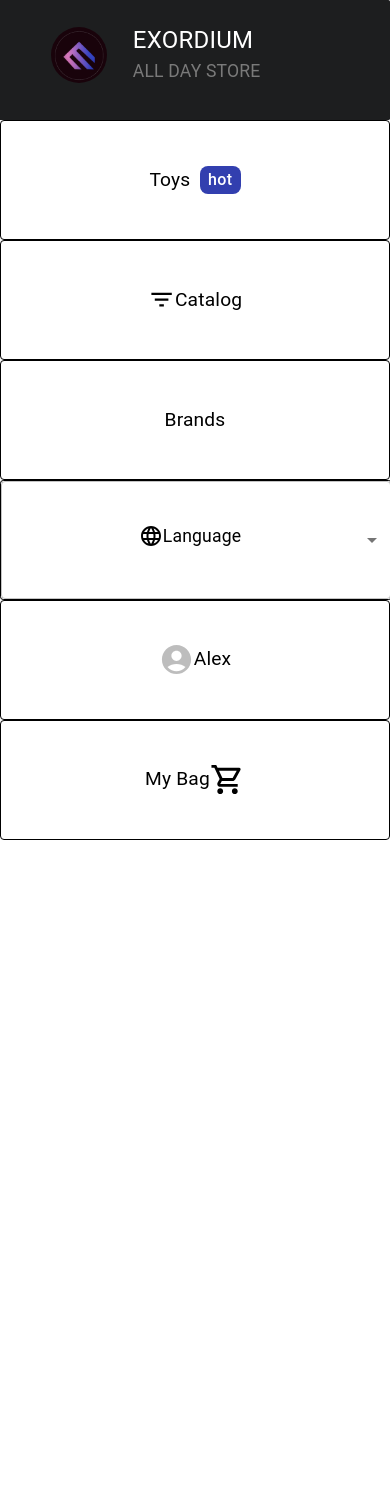
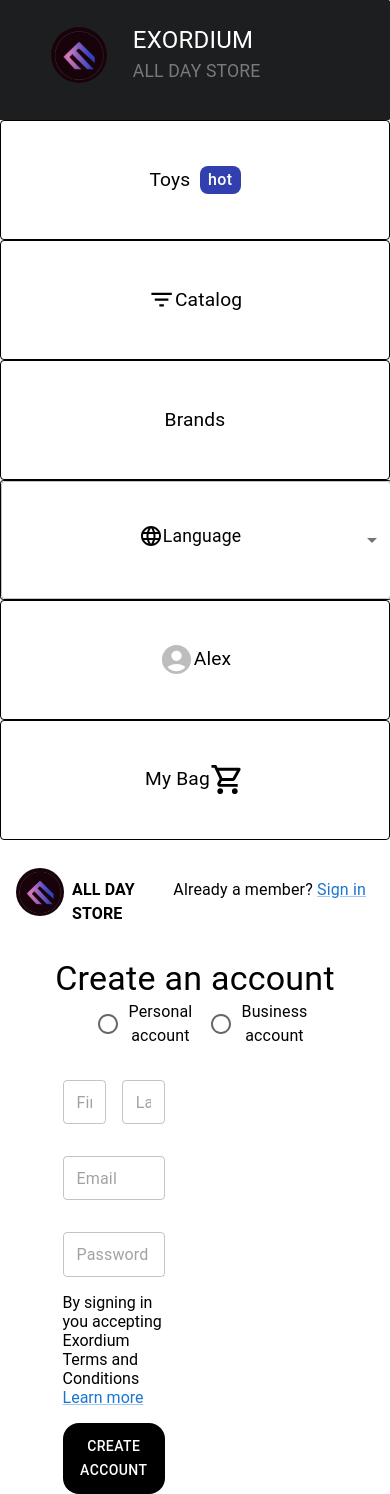
Before and after one commit to Exordium-Project/e-shop, a React (Create React App) app in the folder client/: page /sign in a window 390 px wide. Before the commit the page ends 844 px from the top, so only its background shows below. Built offline with nearby package versions, Linux system fonts and the light colour scheme.

Commit message:
Sign up component - responsive
			#	new file:   client/src/components/SignUp/SignUp.js

```diff
--- a/client/src/App.js
+++ b/client/src/App.js
@@ -8,6 +8,7 @@ import User from './components/Header/User-profile/UserProfile';
 import MyBag from './components/Header/MyBag/MyBag';
 import Main from './components/main-layout/mainPage';
 import './components/main-layout/mainPage.scss';
+import SignUp from './components/SignUp/SignUp';
 
 
 function App() {
@@ -18,15 +19,18 @@ function App() {
 
             <Routes>
                 <Route path='/' element={<Main />} />
-                <Route path='/toys' element={<Toys />} />
-                <Route path='/catalog' element={<Catalog />} />
-                <Route path='/brands' element={<Brands />} />
-                <Route path='/user' element={<User />} />
-                <Route path='/mybag' element={<MyBag />} />
+                <Route path='/toys' element={<Toys/>}/>
+                <Route path='/catalog' element={<Catalog/>}/>
+                <Route path='/brands' element={<Brands/>}/>
+                <Route path='/user' element={<User/>}/>
+                <Route path='/mybag' element={<MyBag/>}/>
+                <Route path='/sign' element={<SignUp />} />
             </Routes>
+{/*
+            <h2>Exordium Project</h2>
+            <SearchBar></SearchBar> */}
 
         </div>
     );
 }
-
 export default App;
--- /dev/null
+++ b/client/src/components/SignUp/Inputs.js
@@ -0,0 +1,29 @@
+import React from 'react'
+import './SignUp.scss'
+import { StyledEngineProvider, Grid, Box, TextField, Link, Button } from '@mui/material'
+
+const Inputs = () => {
+    return (
+        <StyledEngineProvider injectFirst={true}>
+                <Grid xs={7} md={7}>
+                    <Box className='name-box'>
+                        <TextField placeholder='First name' data-testid='firstName' />
+                        <TextField placeholder='Last name' />
+                    </Box>
+                    <Box className='email-box'>
+                        <TextField placeholder='Email' />
+                    </Box>
+                    <Box className='password-box'>
+                        <TextField placeholder='Password' />
+                    </Box>
+                    <Box className='span-and-button'>
+                        <span className='span'>By signing in you accepting Exordium Terms and Conditions <Link to='/'>Learn more</Link></span>
+                        <Button className='button'>Create account</Button>
+                    </Box>
+                </Grid>
+
+        </StyledEngineProvider>
+    )
+}
+
+export default Inputs
--- /dev/null
+++ b/client/src/components/SignUp/SignUp.js
@@ -0,0 +1,64 @@
+import React, { useState } from 'react'
+import './SignUp.scss'
+import Logo from '../Header/Logo.png'
+import { Box, StyledEngineProvider, Grid, Typography, Link, RadioGroup, Radio, FormControlLabel, FormControl } from '@mui/material'
+import Inputs from './Inputs'
+
+const SignUp = () => {
+    const [value, setValue] = useState('')
+
+    const handleChange = (e) => {
+        setValue(e.target.value)
+    }
+
+    const options = [
+        {
+            title: 'Create an account',
+            option: ['Personal account', 'Business account']
+        }
+    ]
+    return (
+        <StyledEngineProvider injectFirst={true}>
+            <Grid container={true} spacing={0}>
+                <Grid xs={12} md={12}>
+                    <Box className="left-and-right-header-side">
+                        <Box className='left-side-header'>
+                            <img src={Logo} alt="sign up logo" className='sign-up-img' />
+                            <Typography className='left-side-text'><strong>All day store</strong></Typography>
+                        </Box>
+                        <Box className='right-side-header'>
+                            <Typography>Already a member? <Link to='/user'>Sign in</Link></Typography>
+                        </Box>
+                    </Box>
+                </Grid>
+                <Grid xs={12} md={12}>
+                    {
+                        options.map(item => {
+                            return (
+                                <Box sx={{ textAlign: 'center', mt: '2rem' }}>
+                                    <Typography variant='h4'>{item.title}</Typography>
+                                    <Box className='option-part'>
+                                        {
+                                            item.option.map(optionItem => {
+                                                return (
+                                                    <FormControl>
+                                                        <RadioGroup onChange={handleChange} value={value}>
+                                                            <FormControlLabel data-testid='radio-button' control={<Radio />} value={optionItem} label={optionItem} />
+                                                        </RadioGroup>
+                                                    </FormControl>
+                                                )
+                                            })
+                                        }
+                                    </Box>
+                                </Box>
+                            )
+                        })
+                    }
+                </Grid>
+                <Inputs />
+            </Grid>
+        </StyledEngineProvider>
+    )
+}
+
+export default SignUp
--- /dev/null
+++ b/client/src/components/SignUp/SignUp.scss
@@ -0,0 +1,76 @@
+.left-and-right-header-side {
+    display: flex;
+
+    .left-side-header {
+        display: flex;
+        margin-left: -4rem;
+        width: 100%;
+    }
+
+    .left-side-text {
+        margin-top: 2.4rem;
+        margin-left: .5rem;
+        font-size: 1rem;
+        text-transform: uppercase;
+    }
+
+    .sign-up-img {
+        border-radius: 50%;
+        height: 3rem;
+        margin-left: 5rem;
+        margin-top: 1.8rem;
+    }
+
+    .right-side-header {
+        width: 100%;
+        display: flex;
+        justify-content: flex-end;
+        margin-right: 1.5rem;
+        margin-top: 2.4rem;
+    }
+}
+
+.option-part {
+    display: flex;
+    justify-content: center;
+    gap: 2rem;
+    width: 50%;
+    margin-left: auto;
+    margin-right: auto;
+}
+
+.email-box,
+.password-box,
+.name-box {
+    width: 45%;
+    margin-left: auto;
+    margin-right: auto;
+    display: flex;
+    gap: 1rem;
+    margin-top: 2rem;
+
+    .MuiOutlinedInput-input {
+        height: .7rem;
+        width: 60rem;
+    }
+}
+.span-and-button{
+    display: grid;
+    .span{
+        margin-left: auto;
+        margin-right: auto;
+        margin-top: 1rem;
+        width: 45%;
+        font-size: 1rem;
+    }
+    .button{
+       margin-top: 1rem;
+       background-color: black;
+       color: white;
+       width: 45%;
+       margin-left: auto;
+       margin-right: auto;
+       padding: .7rem;
+       border-radius: 1rem;
+    }
+}
```
Also changed, not shown: 1 other file (tests, documents, lock files or other folders).
